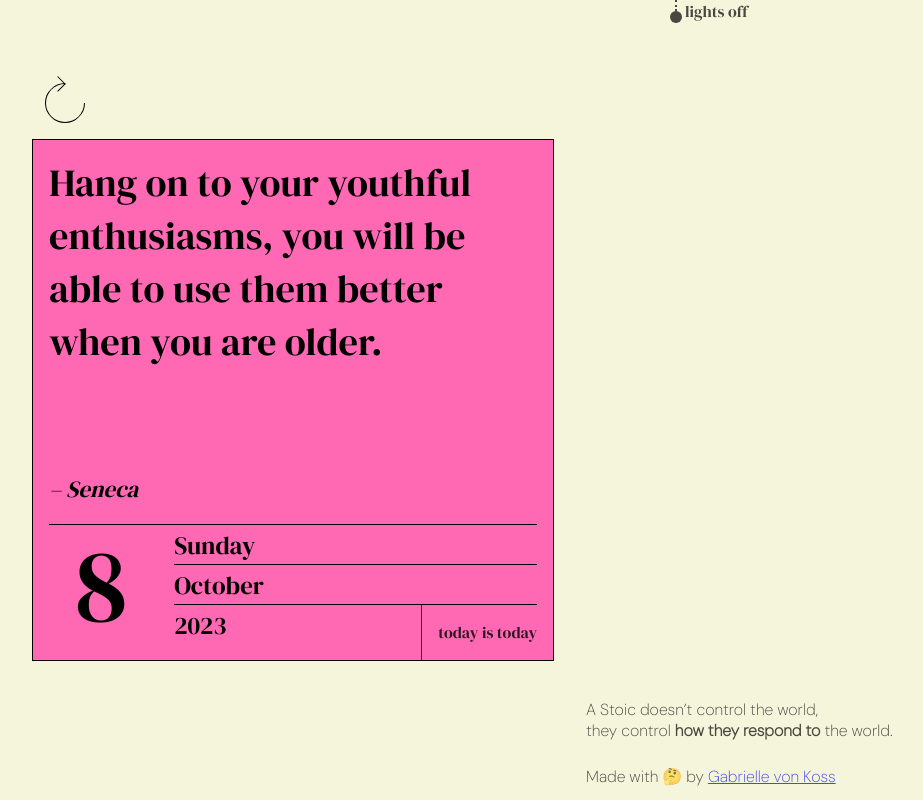
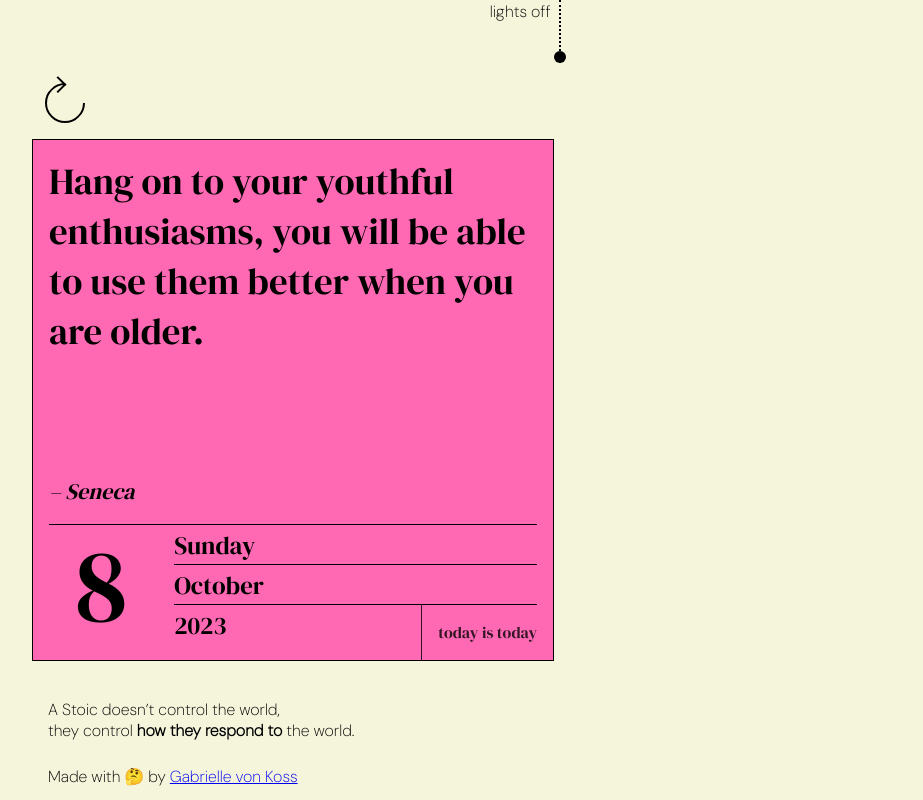
Before and after one commit to gvonkoss/todayistoday, a website built with Parcel: page index.html in a window 1280 px wide. Shown: the whole page, without its empty margins (347-1270 px from the left). Built offline with nearby package versions, Linux system fonts and the light colour scheme.

Commit message:
nitpicking

```diff
--- a/index.scss
+++ b/index.scss
@@ -13,6 +13,15 @@
   margin: 0;
   padding: 0;
   box-sizing: border-box;
+
+  &:focus {
+    outline: 0;
+  }
+
+  &:focus-visible {
+    outline: 2px solid var(--text-color);
+    outline-offset: 1px;
+  }
 }
 
 body {
--- a/styles/footer.scss
+++ b/styles/footer.scss
@@ -7,7 +7,6 @@ body > footer {
     text-align: left;
     color: var(--text-color);
     padding: 0.8em 1em;
-    opacity: 0.7;
 
     a {
       &:visited {
--- a/styles/grid.scss
+++ b/styles/grid.scss
@@ -15,7 +15,7 @@ body {
     grid-template-areas:
       '. refresh switch'
       '. content .'
-      '. . footer';
+      '. footer .';
     grid-template-columns: 1fr 65ch 1fr;
     grid-template-rows: 1fr 65ch 1fr;
   }
--- a/styles/quote.scss
+++ b/styles/quote.scss
@@ -3,7 +3,7 @@
 blockquote {
   display: flex;
   flex-direction: column;
-  font-size: 1em;
+  font-size: 1.2em;
   margin-bottom: 0.5em;
   height: 100%;
   overflow: scroll;
@@ -20,7 +20,7 @@ blockquote {
   }
 
   @include media.desktop {
-    font-size: 2.4em;
+    font-size: 2.3em;
     overflow: unset;
 
     footer {
--- a/styles/refresh.scss
+++ b/styles/refresh.scss
@@ -1,4 +1,6 @@
 button {
+  --border: 2px solid var(--text-color);
+
   grid-area: refresh;
   align-self: flex-end;
   margin: 0 1em;
@@ -24,8 +26,8 @@ button {
     border: var(--border);
     border-left-width: 0;
     border-bottom-width: 0;
-    top: 5px;
-    left: -5px;
+    top: 4px;
+    left: -6px;
   }
 
   &.refresh {
--- a/styles/switch.scss
+++ b/styles/switch.scss
@@ -4,20 +4,17 @@
 label {
   position: relative;
   grid-area: switch;
+  cursor: pointer;
+  justify-self: flex-end;
 
-  align-self: center;
-  justify-self: center;
-  cursor: pointer;
-  width: 100%;
-  height: 100%;
+  @include media.desktop {
+    grid-area: refresh;
+  }
 
   span {
-    position: absolute;
-    left: 115px;
+    font-family: 'DM Sans', sans-serif;
     color: var(--text-color);
   }
-
-  opacity: 0.7;
 }
 
 input[type='checkbox'] {
@@ -42,7 +39,7 @@ input[type='checkbox'] {
     transition-property: top, bottom;
     transition-duration: 500ms;
     transition-timing-function: cubic-bezier(1, -0.8, 0.23, 1.48);
-    bottom: 100px;
+    bottom: 60px;
   }
 
   &:after {
@@ -50,19 +47,18 @@ input[type='checkbox'] {
     height: 12px;
     border-radius: 50%;
     background-color: var(--text-color);
-    left: 100px;
   }
 
   &:before {
-    border-left: 2px dotted var(--text-color);
+    border-right: 2px dotted var(--text-color);
     top: 0;
-    left: 105px;
+    right: -7px;
   }
 
   &:checked {
     &:after,
     &:before {
-      bottom: 60px;
+      bottom: 40px;
     }
   }
 }
```
